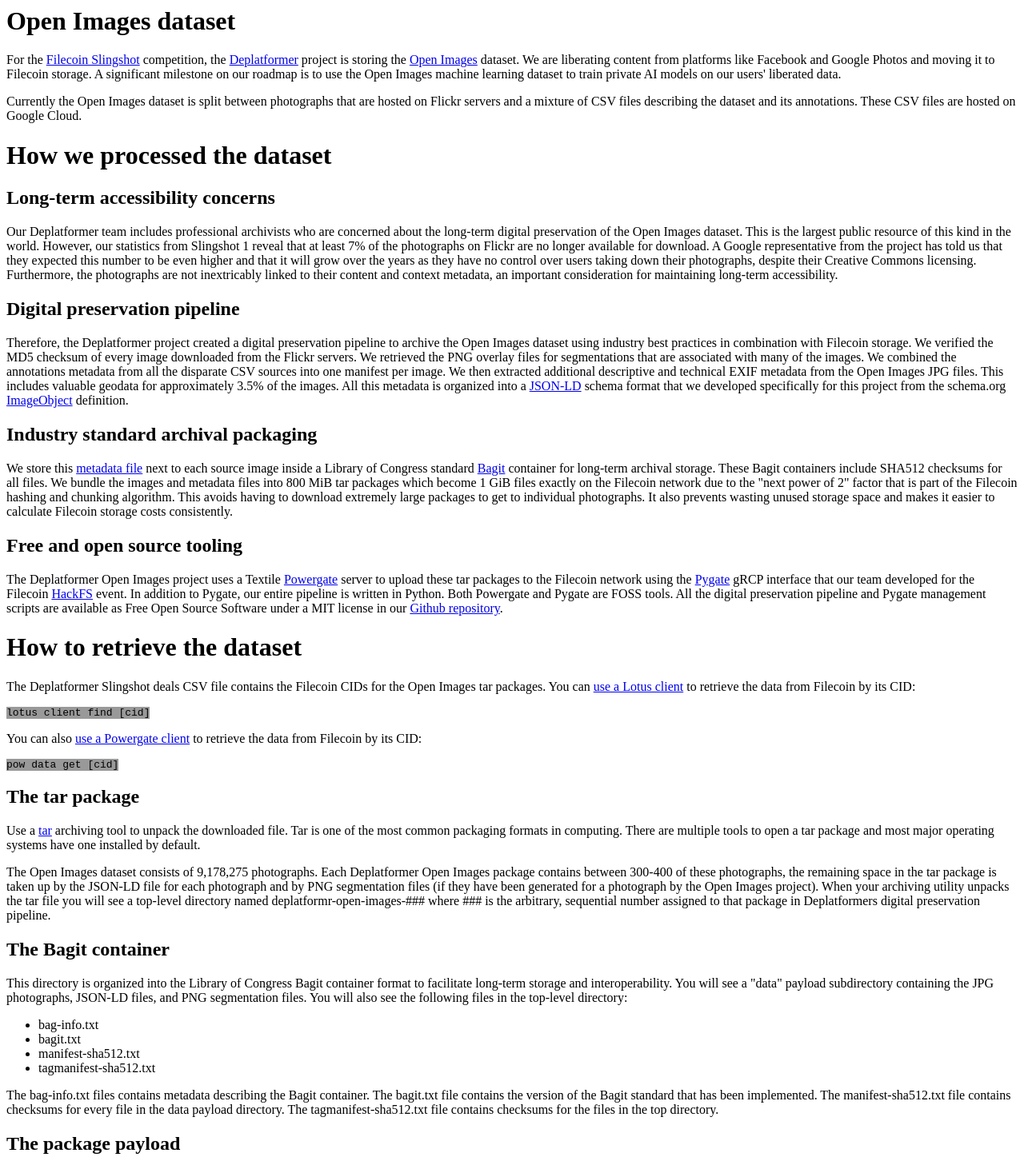
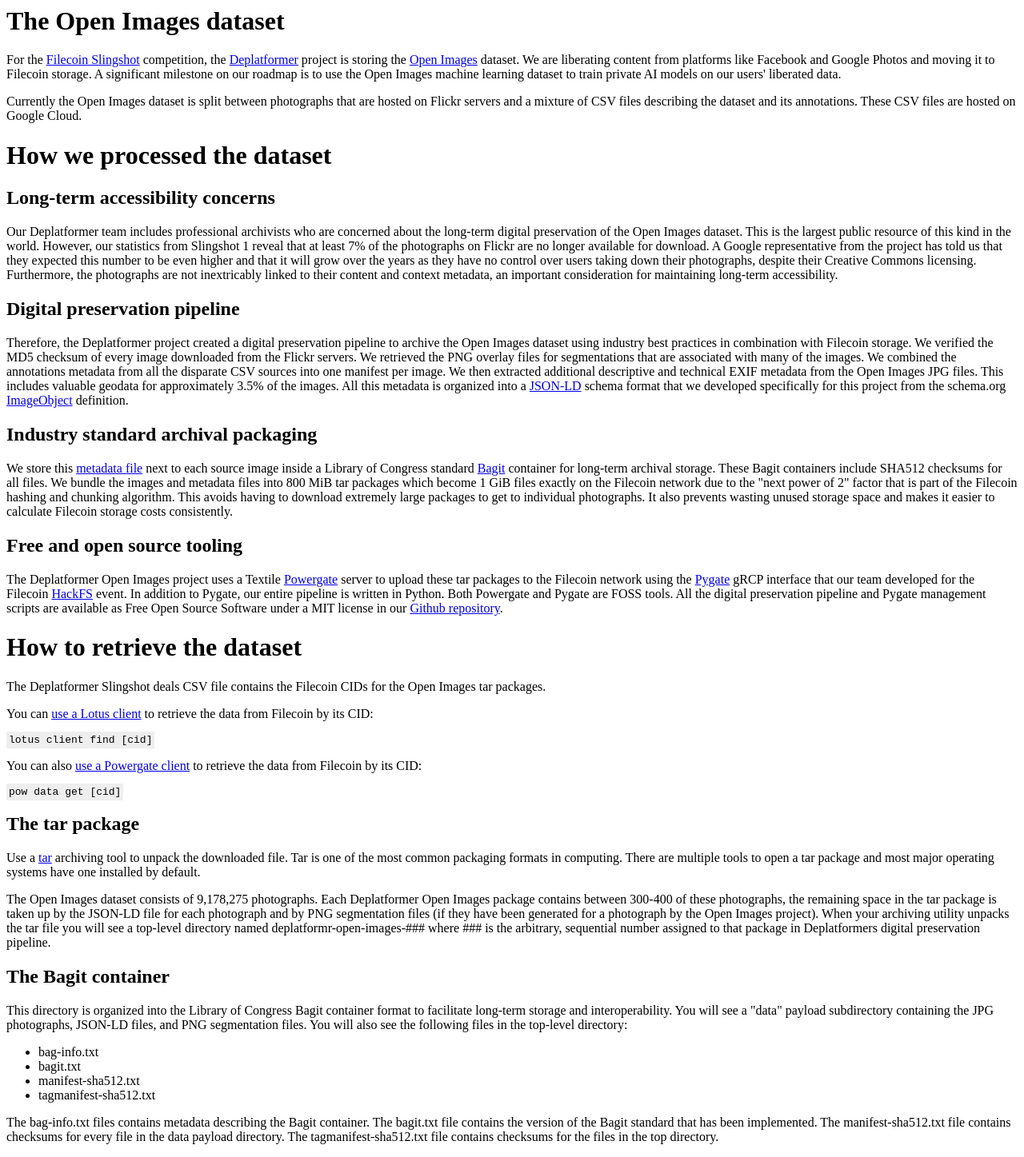
Before and after one commit to deplatformer/deplatformer.github.io, a plain HTML site: page open-images/index.html in a window 1280 px wide. Shown: the top 1447 px of the page at 80% size. Drawn offline with Linux system fonts and the light colour scheme.

Commit message:
update sample JSON file. Formatting.

```diff
--- a/open-images/index.html
+++ b/open-images/index.html
@@ -1,7 +1,7 @@
 <html>
 <body>
 
-<h1>Open Images dataset</h1>
+<h1>The Open Images dataset</h1>
 <p>For the <a href="https://slingshot.filecoin.io/">Filecoin Slingshot</a> competition, the <a href="https://deplatformer.io">Deplatformer</a> project is storing the <a href="https://storage.googleapis.com/openimages/web/download.html">Open Images</a> dataset. We are liberating content from platforms like Facebook and Google Photos and moving it to Filecoin storage. A significant milestone on our roadmap is to use the Open Images machine learning dataset to train private AI models on our users' liberated data.</p>
 
 <p>Currently the Open Images dataset is split between photographs that are hosted on Flickr servers and a mixture of CSV files describing the dataset and its annotations. These CSV files are hosted on Google Cloud.</p>
@@ -14,16 +14,17 @@
 Therefore, the Deplatformer project created a digital preservation pipeline to archive the Open Images dataset using industry best practices in combination with Filecoin storage. We verified the MD5 checksum of every image downloaded from the Flickr servers. We retrieved the PNG overlay files for segmentations that are associated with many of the images. We combined the annotations metadata from all the disparate CSV sources into one manifest per image. We then extracted additional descriptive and technical EXIF metadata from the Open Images JPG files. This includes valuable geodata for approximately 3.5% of the images. All this metadata is organized into a <a href="https://json-ld.org/">JSON-LD</a> schema format that we developed specifically for this project from the schema.org <a href="https://schema.org/ImageObject">ImageObject</a> definition.
 
 <h2>Industry standard archival packaging</h2>
-<p>We store this <a href="https://open-images.deplatformr.com/static/instructions/sample-0c1653734a748a25.jsonld">metadata file</a> next to each source image inside a Library of Congress standard <a href="https://tools.ietf.org/html/rfc8493">Bagit</a> container for long-term archival storage. These Bagit containers include SHA512 checksums for all files. We bundle the images and metadata files into 800 MiB tar packages which become 1 GiB files exactly on the Filecoin network due to the "next power of 2" factor that is part of the Filecoin hashing and chunking algorithm. This avoids having to download extremely large packages to get to individual photographs. It also prevents wasting unused storage space and makes it easier to calculate Filecoin storage costs consistently.</p>
+<p>We store this <a href="0a14d074d1428df1.jsonld">metadata file</a> next to each source image inside a Library of Congress standard <a href="https://tools.ietf.org/html/rfc8493">Bagit</a> container for long-term archival storage. These Bagit containers include SHA512 checksums for all files. We bundle the images and metadata files into 800 MiB tar packages which become 1 GiB files exactly on the Filecoin network due to the "next power of 2" factor that is part of the Filecoin hashing and chunking algorithm. This avoids having to download extremely large packages to get to individual photographs. It also prevents wasting unused storage space and makes it easier to calculate Filecoin storage costs consistently.</p>
 
 <h2>Free and open source tooling</h2>
 The Deplatformer Open Images project uses a Textile <a href="https://docs.textile.io/powergate/">Powergate</a> server to upload these tar packages to the Filecoin network using the <a href="https://github.com/pygate/pygate-gRPC">Pygate</a> gRCP interface that our team developed for the Filecoin <a href="https://hackfs.com/">HackFS</a> event. In addition to Pygate, our entire pipeline is written in Python. Both Powergate and Pygate are FOSS tools. All the digital preservation pipeline and Pygate management scripts are available as Free Open Source Software under a MIT license in our <a href="https://github.com/deplatformr/open-images/tree/main/pipeline/scripts">Github repository</a>.</p>
 
 <h1>How to retrieve the dataset</h1>
-<p>The Deplatformer Slingshot deals CSV file contains the Filecoin CIDs for the Open Images tar packages. You can <a href="https://docs.filecoin.io/store/lotus/retrieve-data/">use a Lotus client</a> to retrieve the data from Filecoin by its CID:
-<p><span style="background: #999; font-family: monospace;">lotus client find [cid]</span></p>
+<p>The Deplatformer Slingshot deals CSV file contains the Filecoin CIDs for the Open Images tar packages.</p>
+<p>You can <a href="https://docs.filecoin.io/store/lotus/retrieve-data/">use a Lotus client</a> to retrieve the data from Filecoin by its CID:</p>
+<p><span style="background: #eee; padding: 3px; font-family: monospace;">lotus client find [cid]</span></p>
 <p>You can also <a href="https://docs.textile.io/powergate/cli/pow_data_get/">use a Powergate client</a> to retrieve the data from Filecoin by its CID:</p>
-<p><span style="background: #999; font-family: monospace;">pow data get [cid]</span></p>
+<p><span style="background: #eee; padding: 3px; font-family: monospace;">pow data get [cid]</span></p>
 
 <h2>The tar package</h2>
 <p>Use a <a href="https://en.wikipedia.org/wiki/Tar_(computing)">tar</a> archiving tool to unpack the downloaded file. Tar is one of the most common packaging formats in computing. There are multiple tools to open a tar package and most major operating systems have one installed by default.</p>
```
Also changed, not shown: 1 other file.
